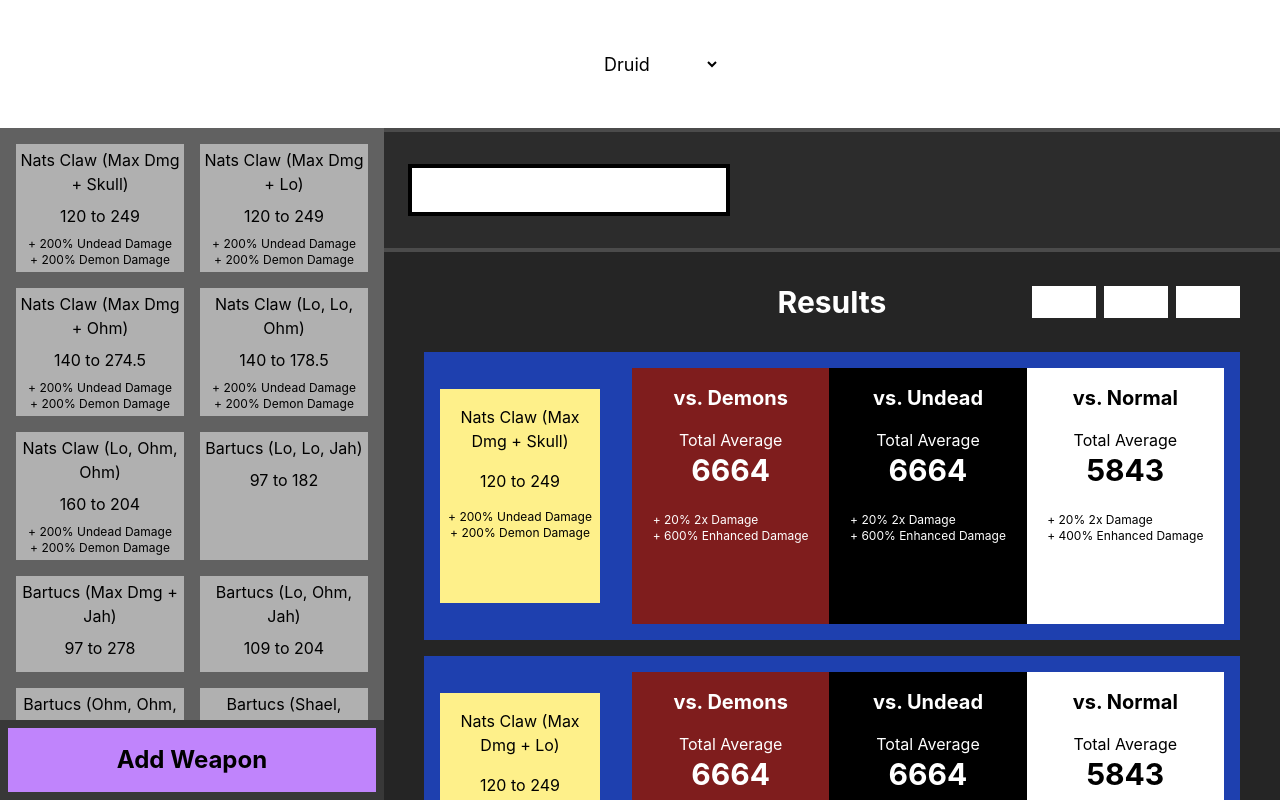
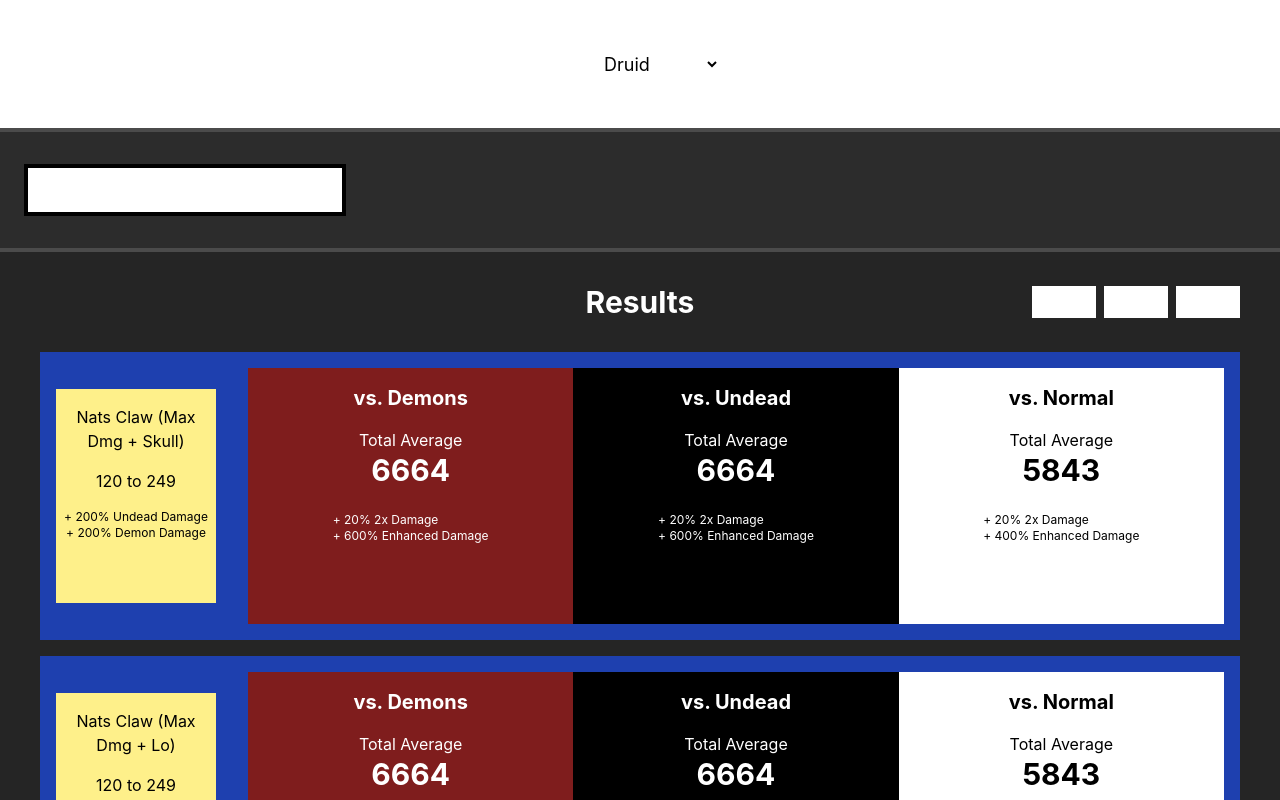
Before and after one commit to Druage/D2_Weapon_Comparison, a Next.js app: page / in a window 1280 px wide. Built offline with nearby package versions, Linux system fonts and the light colour scheme.

Commit message:
Remove WeaponList, not needed anymore

```diff
--- a/src/components/ComparisonList.tsx
+++ b/src/components/ComparisonList.tsx
@@ -27,7 +27,7 @@ export default function ComparisonList() {
   return (
     <div
       className={
-        "absolute top-0 bottom-0 right-0 left-96 overflow-y-auto bg-[#252525]"
+        "absolute top-0 bottom-0 right-0 left-0 overflow-y-auto bg-[#252525]"
       }
     >
       <CompareHeader />
--- a/src/pages/index.tsx
+++ b/src/pages/index.tsx
@@ -31,8 +31,6 @@ export default function Home() {
       <Header />
 
       <div className={"relative flex-1"}>
-        <WeaponList />
-
         <ComparisonList />
       </div>
     </PageLayout>
```
